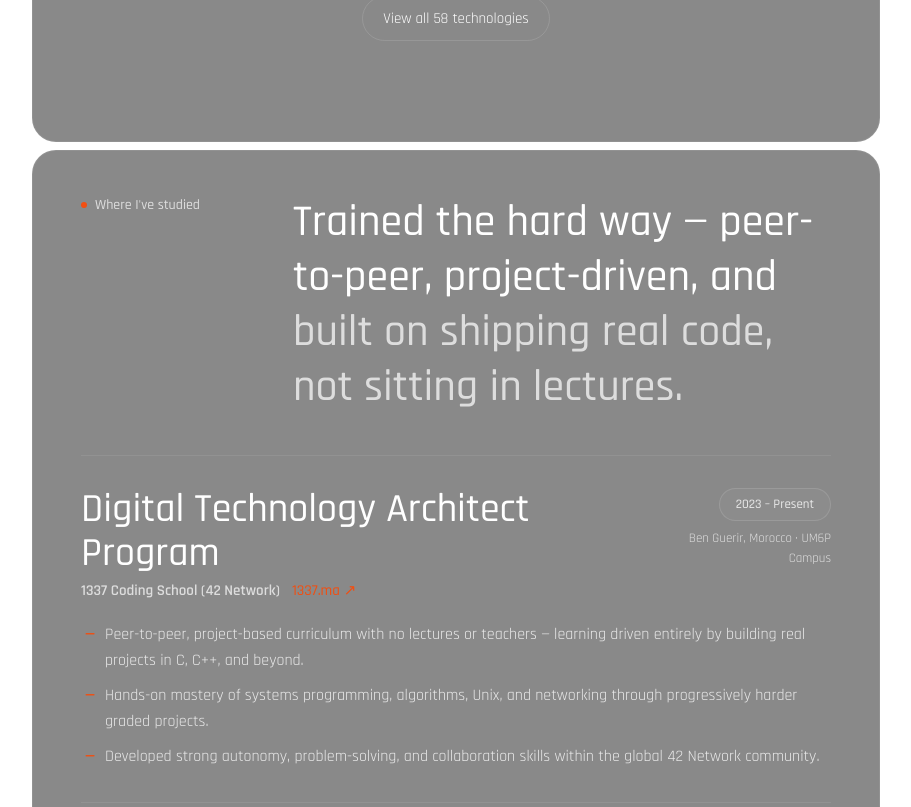
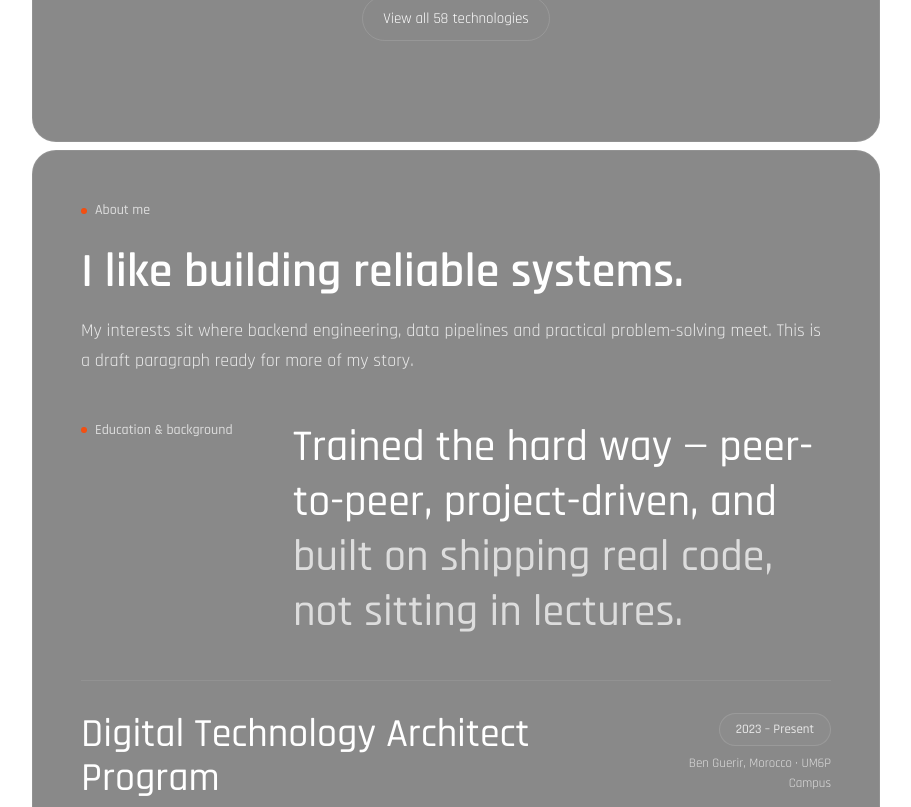
Before and after one commit to norshimself/portfolio, a Next.js app: page / in a window 1280 px wide. Shown: the part 6145-6952 px from the top of the page, without its empty margins (316-1227 px from the left). Built offline with nearby package versions, Linux system fonts and the light colour scheme.

Commit message:
fix: stabilize contact validation, content anchors and editor guidance

```diff
--- a/app/api/contact/route.ts
+++ b/app/api/contact/route.ts
@@ -19,7 +19,7 @@ export async function POST(request: Request) {
     const hits = (recent.get(ip) || []).filter(t => now - t < 60000);
     if (hits.length >= 3) return NextResponse.json({ error: 'Too many requests' }, { status: 429 });
     recent.set(ip, [...hits, now]);
-    if (typeof email !== 'string' || email.length > 254 || !/^[^\\s@]+@[^\\s@]+\\.[^\\s@]+$/.test(email) ||
+    if (typeof email !== 'string' || email.length > 254 || !/^[^\s@]+@[^\s@]+\.[^\s@]+$/.test(email) ||
         typeof phone !== 'string' || phone.length > 40 || typeof message !== 'string' ||
         message.trim().length < 5 || message.length > 5000) {
       return NextResponse.json({ error: 'Invalid email or message' }, { status: 400 });
@@ -27,7 +27,7 @@ export async function POST(request: Request) {
     if (!resend) return NextResponse.json({ error: 'Contact is not configured' }, { status: 503 });
     const cleanEmail = escapeHtml(email);
     const cleanPhone = escapeHtml(phone);
-    const cleanMessage = escapeHtml(message).replace(/\\n/g, '<br/>');
+    const cleanMessage = escapeHtml(message).replace(/\n/g, '<br/>');
 
     if (!email || !message) {
       return NextResponse.json({ error: 'Email and message are required' }, { status: 400 });
--- a/app/globals.css
+++ b/app/globals.css
@@ -2289,3 +2289,5 @@ html { scroll-padding-top: 24px; }
   *, *::before, *::after { animation-duration: 0.01ms !important; animation-iteration-count: 1 !important; transition-duration: 0.01ms !important; }
   .marquee-track { animation: none !important; }
 }
+
+.form-honeypot { position:absolute; left:-10000px; width:1px; height:1px; overflow:hidden; }
--- a/components/ContactSection.tsx
+++ b/components/ContactSection.tsx
@@ -7,13 +7,13 @@ import { ScrollTrigger } from 'gsap/dist/ScrollTrigger';
 
 gsap.registerPlugin(ScrollTrigger);
 
-type FormData = { email: string; phone: string; message: string };
+type FormData = { email: string; phone: string; message: string; website: string };
 
 export default function ContactSection() {
   const containerRef = useRef<HTMLDivElement>(null);
   const [status, setStatus] = useState<'idle' | 'loading' | 'success' | 'error'>('idle');
   const { register, handleSubmit, reset, formState: { errors } } = useForm<FormData>({
-    defaultValues: { email: '', phone: '', message: '' }
+    defaultValues: { email: '', phone: '', message: '', website: '' }
   });
 
   useEffect(() => {
@@ -60,7 +60,7 @@ export default function ContactSection() {
       </h2>
 
       {status === 'success' ? (
-        <div className="success-message" style={{ textAlign: 'center', padding: '60px 20px', minHeight: '400px', display: 'flex', flexDirection: 'column', justifyContent: 'center', alignItems: 'center', animation: 'fadeIn 0.5s ease-out forwards' }}>
+        <div role="status" className="success-message" style={{ textAlign: 'center', padding: '60px 20px', minHeight: '400px', display: 'flex', flexDirection: 'column', justifyContent: 'center', alignItems: 'center', animation: 'fadeIn 0.5s ease-out forwards' }}>
           <style dangerouslySetInnerHTML={{__html: `
             @keyframes scaleIn { 0% { opacity: 0; transform: scale(0.8); } 100% { opacity: 1; transform: scale(1); } }
             @keyframes fadeIn { 0% { opacity: 0; transform: translateY(10px); } 100% { opacity: 1; transform: translateY(0); } }
@@ -99,18 +99,19 @@ export default function ContactSection() {
         </div>
       ) : (
         <form onSubmit={handleSubmit(onSubmit)} noValidate>
+          <div className="form-honeypot" aria-hidden="true"><input aria-label="Website (leave empty)" tabIndex={-1} autoComplete="off" {...register('website')} /></div>
           <div className="form-row">
             <div className="form-group">
               <label className="form-label" htmlFor="email">Your Email</label>
               <input
-                id="email" type="email" placeholder="Enter your email"
+                id="email" type="email" placeholder="Enter your email" aria-invalid={!!errors.email} aria-describedby={errors.email ? "email-error" : undefined}
                 className="form-input"
                 {...register('email', {
                   required: 'Email required',
                   pattern: { value: /\S+@\S+\.\S+/, message: 'Invalid email' }
                 })}
               />
-              {errors.email && <span className="form-error">{errors.email.message}</span>}
+              {errors.email && <span id="email-error" className="form-error">{errors.email.message}</span>}
             </div>
 
             <div className="form-group phone-group">
@@ -128,13 +129,14 @@ export default function ContactSection() {
           <div className="form-group form-group-full" style={{ marginTop: 8 }}>
             <label className="form-label" htmlFor="message">Message</label>
             <textarea
-              id="message" placeholder="What's the role, and what would I be working on? A few lines is plenty."
+              id="message" aria-invalid={!!errors.message} aria-describedby={errors.message ? "message-error" : undefined} placeholder="What's the role, and what would I be working on? A few lines is plenty."
               className="form-textarea"
               {...register('message', { required: 'Message required' })}
             />
-            {errors.message && <span className="form-error">{errors.message.message}</span>}
+            {errors.message && <span id="message-error" className="form-error">{errors.message.message}</span>}
           </div>
 
+          {status === 'error' && <p role="alert">Could not send. Please email me directly at <a href="mailto:nasroallah.elidrissi@gmail.com">nasroallah.elidrissi@gmail.com</a>.</p>}
           <div className="submit-row" style={{ marginTop: '32px' }}>
             <button type="submit" className="submit-btn" id="contact-submit" disabled={status === 'loading'}>
               <span style={{ display: 'flex', alignItems: 'center', gap: '8px' }}>
--- a/components/EducationSection.tsx
+++ b/components/EducationSection.tsx
@@ -44,10 +44,15 @@ export default function EducationSection() {
   }, []);
 
   return (
-    <section id="education" className="section-card" ref={containerRef}>
+    <section id="about" className="section-card" ref={containerRef}>
+      <div className="about-intro">
+        <div className="section-label">About me</div>
+        <h2 className="about-intro-title">I like building reliable systems.</h2>
+        <p>My interests sit where backend engineering, data pipelines and practical problem-solving meet. This is a draft paragraph ready for more of my story.</p>
+      </div>
       {/* Header: label on left, big quote on right */}
       <div className="exp-section-top edu-section-top">
-        <div className="section-label" style={{ marginBottom: 0 }}>Where I&apos;ve studied</div>
+        <div className="section-label" style={{ marginBottom: 0 }}>Education &amp; background</div>
         <h2 className="exp-section-quote">
           Trained the hard way — peer-to-peer, project-driven, and
           <span> built on shipping real code, not sitting in lectures.</span>
--- a/components/StructuredData.tsx
+++ b/components/StructuredData.tsx
@@ -103,7 +103,7 @@ export default function StructuredData() {
       ...works.map((work) => ({
         '@type': 'CreativeWork',
         name: work.title,
-        url: work.href,
+        ...(work.href ? { url: work.href } : {}),
         ...(work.description ? { description: work.description } : {}),
         ...(work.category ? { genre: work.category } : {}),
         ...(work.image
```
Also changed, not shown: 1 other file (tests, documents, lock files or other folders).
